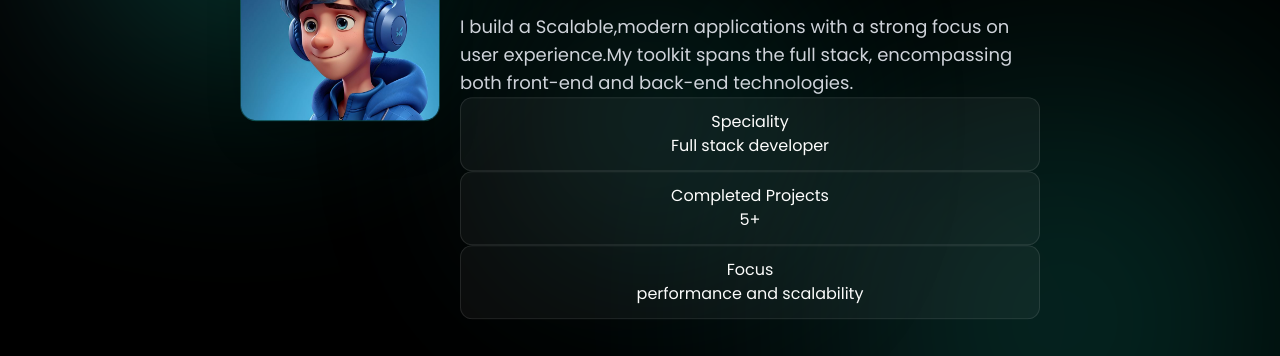
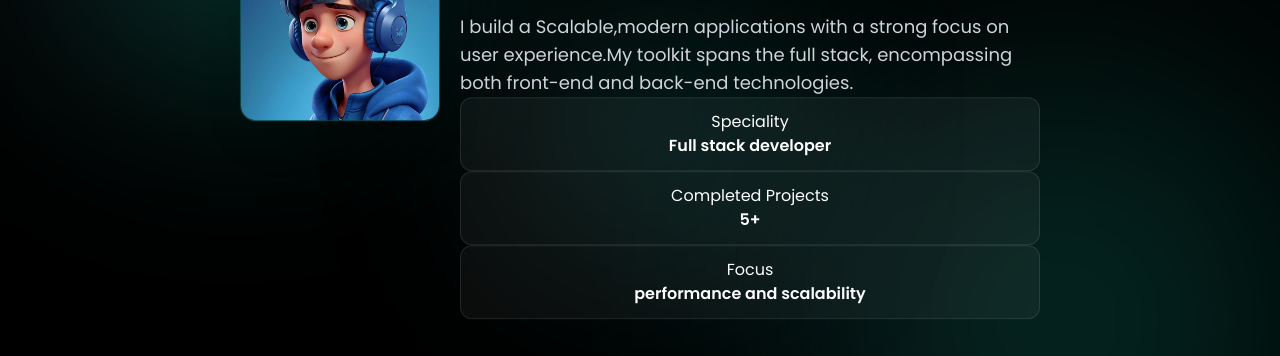
Before and after one commit to kashif5677/MyPorfolio_website, a React (Vite) app in the folder vite-project/: page / in a window 1280 px wide. Shown: the part 1080-1436 px from the top of the page. Built offline with nearby package versions, Linux system fonts and the light colour scheme.

Commit message:
adding speciality

```diff
--- a/vite-project/src/sections/About.jsx
+++ b/vite-project/src/sections/About.jsx
@@ -61,7 +61,7 @@ const glows=[
                     <div className=''>
                       {item.label}
                     </div>
-                    <div>{item.value}</div>
+                    <div className='text-base font-semibold'>{item.value}</div>
 
                   </motion.div>
                 ))}
```
